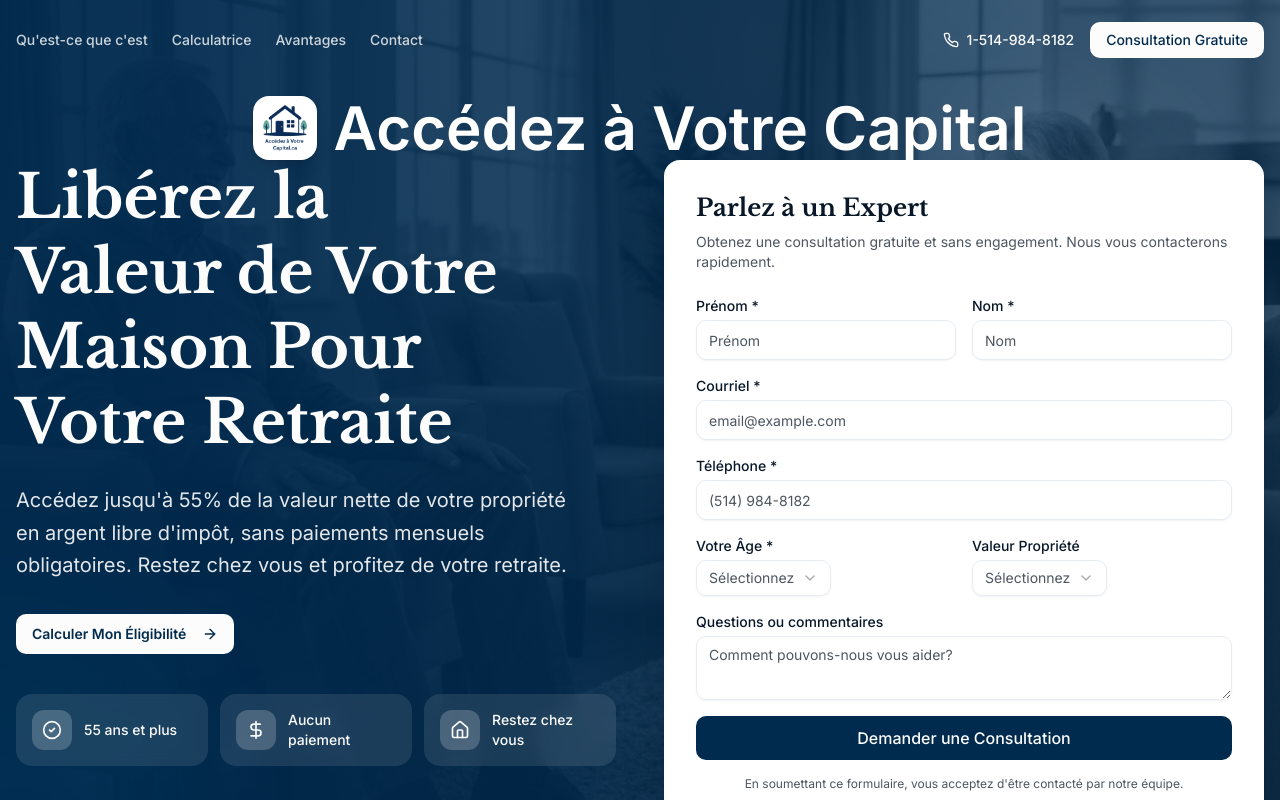
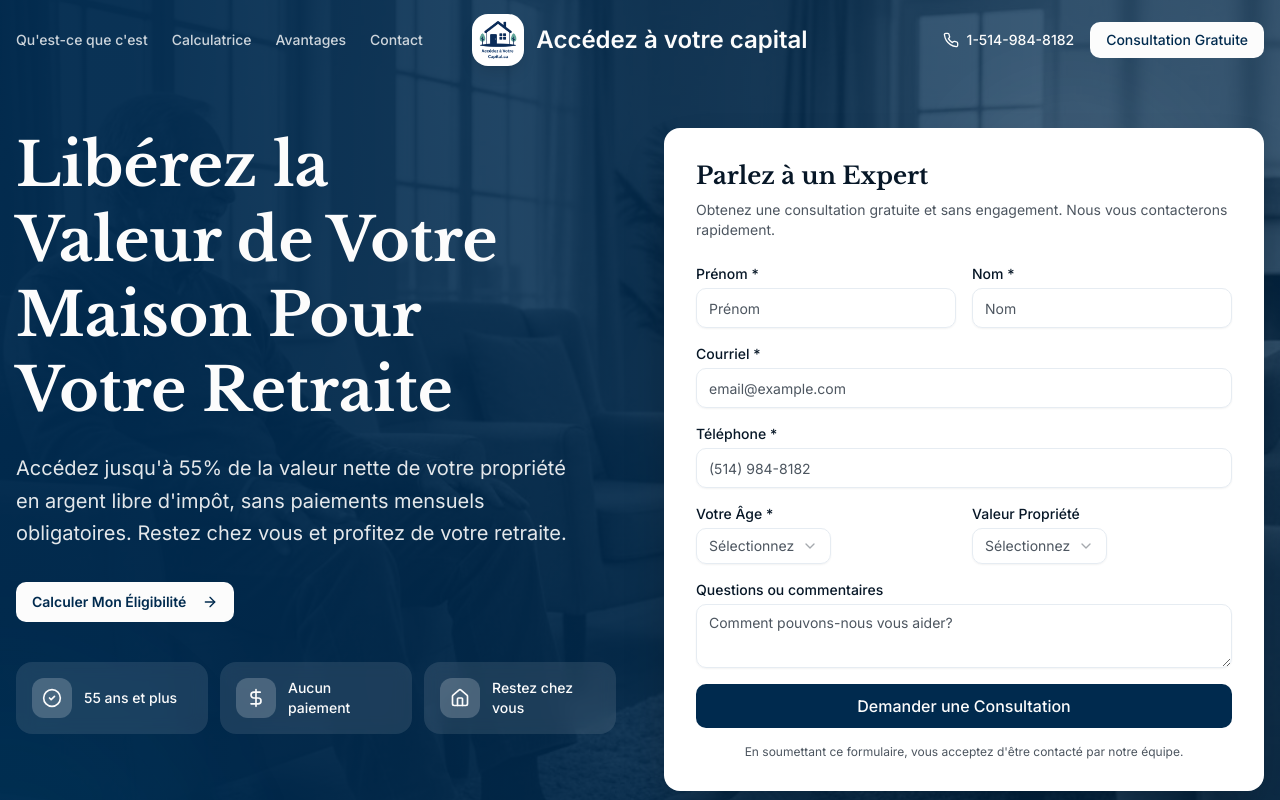
Before and after one commit to LogiPret/accedezavotrecapital, a Next.js app: page / in a window 1280 px wide. Shown: the top 800 px of the page. Built offline with nearby package versions, Linux system fonts and the light colour scheme.

Commit message:
Fixed responsiveness bug and moved logo + title in va bar

```diff
--- a/app/page.tsx
+++ b/app/page.tsx
@@ -1,11 +1,9 @@
 import Header from "@/components/header";
 import HeroSection from "@/components/hero-section";
-import PartnerBanks from "@/components/partner-banks";
 import WhatIsReverseMortgage from "@/components/what-is-reverse-mortgage";
 import BenefitsSection from "@/components/benefits-section";
 import Calculator from "@/components/calculator";
 import UseCases from "@/components/use-cases";
-import ResourcesSection from "@/components/resources-section";
 import ContactSection from "@/components/contact-section";
 import Footer from "@/components/footer";
 
--- a/components/contact-section.tsx
+++ b/components/contact-section.tsx
@@ -1,6 +1,7 @@
 "use client";
 
 import { Phone, Mail } from "lucide-react";
+import Image from "next/image";
 import ContactForm from "@/components/contact-form";
 import { useLocale } from "@/lib/locale-context";
 
@@ -29,14 +30,16 @@ export default function ContactSection() {
             <div className="flex flex-col md:flex-row">
               {/* Photo - left side on larger screens */}
               <div className="relative w-full md:w-64 lg:w-72 shrink-0 h-64 md:h-auto">
-                <img
+                <Image
                   src="/mark.png"
                   alt={
                     locale === "en"
                       ? "Mark A. Barbieri - Mortgage Broker"
                       : "Mark A. Barbieri - Courtier Hypothécaire"
                   }
-                  className="w-full h-full object-cover object-top"
+                  fill
+                  sizes="(min-width: 1024px) 18rem, (min-width: 768px) 16rem, 100vw"
+                  className="object-cover object-top"
                 />
                 <div className="absolute inset-0 bg-gradient-to-t md:bg-gradient-to-r from-primary/90 via-primary/40 to-transparent" />
                 <div className="absolute bottom-4 left-4 right-4 md:hidden">
--- a/components/footer.tsx
+++ b/components/footer.tsx
@@ -1,7 +1,8 @@
 "use client";
 
 import Link from "next/link";
-import { Phone, Mail, MapPin, Facebook, Linkedin, Youtube } from "lucide-react";
+import Image from "next/image";
+import { Phone, Mail, Facebook } from "lucide-react";
 import { useLocale } from "@/lib/locale-context";
 
 export default function Footer() {
@@ -10,8 +11,6 @@ export default function Footer() {
 
   const siteName =
     locale === "en" ? "AccessHomeEquity" : "AccedezAVotreCapital";
-  const domain =
-    locale === "en" ? "accesshomeequity.ca" : "accedezavotrecapital.ca";
   const emailDomain =
     locale === "en"
       ? "info@accesshomeequity.ca"
@@ -25,9 +24,11 @@ export default function Footer() {
           <div>
             <Link href="/" className="flex items-center gap-2 mb-6">
               <div className="w-12 h-12 bg-white rounded-lg flex items-center justify-center p-1.5">
-                <img
+                <Image
                   src="/logo.png"
                   alt="logo"
+                  width={48}
+                  height={48}
                   className="w-full h-full object-contain"
                 />
               </div>
--- a/components/header.tsx
+++ b/components/header.tsx
@@ -2,6 +2,7 @@
 
 import { useState, useEffect } from "react";
 import Link from "next/link";
+import Image from "next/image";
 import { Button } from "@/components/ui/button";
 import { Phone } from "lucide-react";
 import { useLocale } from "@/lib/locale-context";
@@ -37,12 +38,14 @@ export default function Header() {
       }`}
     >
       <div className="container mx-auto px-4">
-        <div className="flex items-center justify-center h-16 md:h-20">
-          {/* Mobile Logo - Only shown when scrolled */}
+        <div className="h-16 md:h-20">
+          <div className="h-full flex items-center">
+            <div className="w-full flex items-center justify-center lg:grid lg:grid-cols-3 lg:items-center">
+              {/* Mobile Logo - only when scrolled (mobile uses hero logo at top) */}
               {isScrolled && (
                 <Link href="/" className="flex lg:hidden items-center gap-2">
                   <div className="w-8 h-8 rounded-lg flex">
-                <img src="/logo.png" alt="logo" />
+                    <Image src="/logo.png" alt={siteName} width={32} height={32} />
                   </div>
                   <span className="font-semibold text-xl text-foreground">
                     {siteName}
@@ -50,8 +53,8 @@ export default function Header() {
                 </Link>
               )}
 
-          {/* Desktop Navigation */}
-          <nav className="hidden lg:flex items-center gap-6">
+              {/* Desktop Navigation (left) */}
+              <nav className="hidden lg:flex items-center gap-6 justify-self-start">
                 {navItems.map((item) => (
                   <Link
                     key={item.href}
@@ -62,7 +65,8 @@ export default function Header() {
                       const target = document.querySelector(item.href);
                       if (target) {
                         const offset = 80;
-                    const elementPosition = target.getBoundingClientRect().top;
+                        const elementPosition =
+                          target.getBoundingClientRect().top;
                         const offsetPosition =
                           elementPosition + window.pageYOffset - offset;
                         window.scrollTo({
@@ -82,8 +86,32 @@ export default function Header() {
                 ))}
               </nav>
 
-          {/* CTA Button */}
-          <div className="hidden md:flex items-center gap-4 ml-auto">
+              {/* Logo + Site Name centered on laptop/desktop */}
+              <Link
+                href="/"
+                className="hidden lg:flex items-center justify-center gap-3 justify-self-center"
+                aria-label={siteName}
+              >
+                <div className="bg-white rounded-xl p-1.5 shadow-lg">
+                  <Image
+                    src="/logo.png"
+                    alt={siteName}
+                    width={40}
+                    height={40}
+                    className="rounded-lg"
+                  />
+                </div>
+                <span
+                  className={`font-semibold text-2xl ${
+                    isScrolled ? "text-foreground" : "text-primary-foreground"
+                  }`}
+                >
+                  {siteName}
+                </span>
+              </Link>
+
+              {/* CTA Button (right) */}
+              <div className="hidden md:flex items-center gap-4 ml-auto lg:ml-0 justify-self-end">
                 <a
                   href="tel:+15149848182"
                   className={`flex items-center gap-2 text-sm font-medium ${
@@ -109,7 +137,8 @@ export default function Header() {
                       const target = document.querySelector("#contact");
                       if (target) {
                         const offset = 80;
-                    const elementPosition = target.getBoundingClientRect().top;
+                        const elementPosition =
+                          target.getBoundingClientRect().top;
                         const offsetPosition =
                           elementPosition + window.pageYOffset - offset;
                         window.scrollTo({
@@ -125,6 +154,8 @@ export default function Header() {
               </div>
             </div>
           </div>
+        </div>
+      </div>
     </header>
   );
 }
--- a/components/hero-section.tsx
+++ b/components/hero-section.tsx
@@ -12,11 +12,9 @@ export default function HeroSection() {
 
   const siteName =
     locale === "en" ? "Access Home Equity" : "Accédez à Votre Capital";
-  const siteUrl =
-    locale === "en" ? "accesshomeequity.ca" : "accedezavotrecapital.ca";
 
   return (
-    <section className="relative h-[100svh] lg:h-screen pt-20 md:pt-24 overflow-hidden bg-primary">
+    <section className="relative min-h-[100svh] pt-24 md:pt-28 lg:pt-32 pb-12 md:pb-16 lg:pb-20 overflow-hidden bg-primary">
       <div className="absolute inset-0 z-0">
         {/* Greyscale image on the right side */}
         <div
@@ -36,7 +34,7 @@ export default function HeroSection() {
         <div className="absolute top-20 right-20 w-64 h-64 bg-primary-foreground/5 rounded-full blur-2xl" />
       </div>
 
-      <div className="container mx-auto px-4 sm:px-4 relative z-10 h-full flex flex-col justify-center lg:justify-start">
+      <div className="container mx-auto px-4 sm:px-4 relative z-10 flex flex-col">
         {/* Mobile: Logo + Content grouped together and centered */}
         <div className="flex flex-col lg:hidden">
           {/* Logo and Site Name */}
@@ -128,26 +126,8 @@ export default function HeroSection() {
         </div>
 
         {/* Desktop Layout */}
-        <div className="hidden lg:flex lg:flex-col lg:h-full">
-          {/* Logo and Site Name */}
-          <div className="flex justify-center items-center flex-grow">
-            <div className="flex items-center gap-4">
-              <div className="bg-white rounded-xl p-2 shadow-lg">
-                <Image
-                  src="/logo.png"
-                  alt={siteName}
-                  width={48}
-                  height={48}
-                  className="rounded-lg w-12 h-12"
-                />
-              </div>
-              <span className="text-6xl font-semibold text-white">
-                {siteName}
-              </span>
-            </div>
-          </div>
-
-          <div className="grid lg:grid-cols-2 gap-12 items-start flex-grow py-0">
+        <div className="hidden lg:block">
+          <div className="grid lg:grid-cols-2 gap-12 items-start">
             {/* Left Content */}
             <div className="text-primary-foreground flex flex-col justify-center">
               <h1 className="font-serif text-5xl xl:text-6xl font-bold leading-tight mb-6 text-balance">
--- a/components/partner-banks.tsx
+++ b/components/partner-banks.tsx
@@ -1,3 +1,5 @@
+import Image from "next/image";
+
 export default function PartnerBanks() {
   const partners = [
     { name: "Banque Équitable", logo: "/equitable-bank-logo-simple.jpg" },
@@ -23,11 +25,15 @@ export default function PartnerBanks() {
                 key={`first-${index}`}
                 className="flex-shrink-0 mx-4 md:mx-8 lg:mx-12 flex items-center justify-center h-12 md:h-16 w-28 md:w-40 grayscale transition-all duration-300"
               >
-                <img
+                <div className="relative w-full h-full">
+                  <Image
                     src={partner.logo || "/placeholder.svg"}
                     alt={partner.name}
-                  className="max-h-8 md:max-h-12 max-w-full object-contain"
+                    fill
+                    sizes="(min-width: 1024px) 10rem, (min-width: 768px) 10rem, 7rem"
+                    className="object-contain"
                   />
+                </div>
               </div>
             ))}
             {/* Duplicate set for seamless loop */}
@@ -36,11 +42,15 @@ export default function PartnerBanks() {
                 key={`second-${index}`}
                 className="flex-shrink-0 mx-4 md:mx-8 lg:mx-12 flex items-center justify-center h-12 md:h-16 w-28 md:w-40 grayscale transition-all duration-300"
               >
-                <img
+                <div className="relative w-full h-full">
+                  <Image
                     src={partner.logo || "/placeholder.svg"}
                     alt={partner.name}
-                  className="max-h-8 md:max-h-12 max-w-full object-contain"
+                    fill
+                    sizes="(min-width: 1024px) 10rem, (min-width: 768px) 10rem, 7rem"
+                    className="object-contain"
                   />
+                </div>
               </div>
             ))}
           </div>
--- a/components/use-cases.tsx
+++ b/components/use-cases.tsx
@@ -11,7 +11,6 @@ import {
   Building2,
   CreditCard,
   Check,
-  Sparkles,
   ArrowRight,
   ChevronLeft,
   ChevronRight,
```
Also changed, not shown: 2 other files (tests, documents, lock files or other folders). Lines whose indentation alone changed are shown as unchanged.
